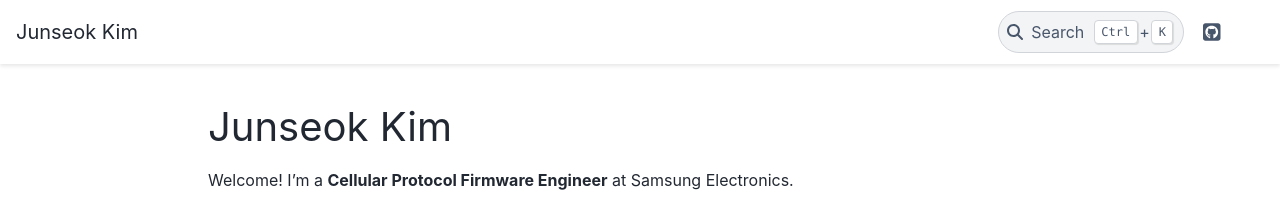
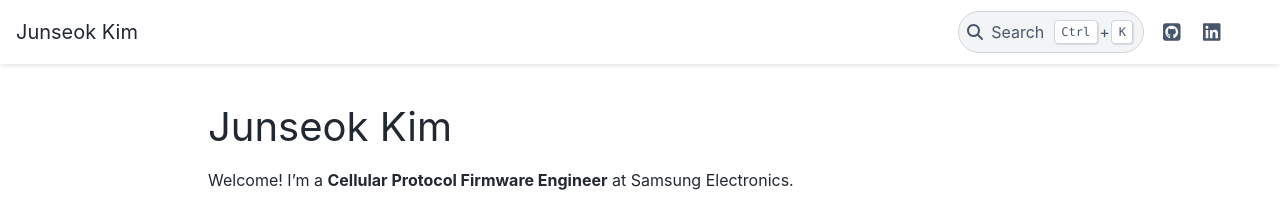
Before and after one commit to Kim-Junseok/kim-junseok.github.io, a Sphinx documentation site: the page built from docs/source/index.rst, in a window 1280 px wide. Shown: the top 201 px of the page. Built offline with Sphinx 7.4.7 and the PyData theme 0.15.4, drawn with Linux system fonts in a browser that asks for light colours; pages that are not in the unit, such as notebooks, are missing from menus; a style sheet for code colours, icons or effects is not loaded.

Commit message:
Include Icon Library

```diff
--- /dev/null
+++ b/docs/source/_static/custom.css
@@ -0,0 +1 @@
+@import url("https://cdn.jsdelivr.net/gh/jpswalsh/academicons@1/css/academicons.min.css");
--- a/docs/source/conf.py
+++ b/docs/source/conf.py
@@ -1,14 +1,21 @@
 html_theme = "pydata_sphinx_theme"
+
+html_css_files = ["custom.css"]
 
 html_theme_options = {
     "github_url": "https://github.com/Kim-Junseok",
-    "linkedin_url": "https://www.linkedin.com/in/junsk",
     "header_links_before_dropdown": 4,
     "navbar_end": ["navbar-icon-links"],
     "footer_start": ["copyright"],
     "footer_end": [],
     "show_prev_next": False,
     "icon_links": [
+        {
+            "name": "LinkedIn",
+            "url": "https://www.linkedin.com/in/junsk",
+            "icon": "fa-brands fa-linkedin",
+            "type": "fontawesome",
+        },
         {
             "name": "Google Scholar",
             "url": "https://scholar.google.com/citations?user=mJTAhlgAAAAJ&hl=en",
```
